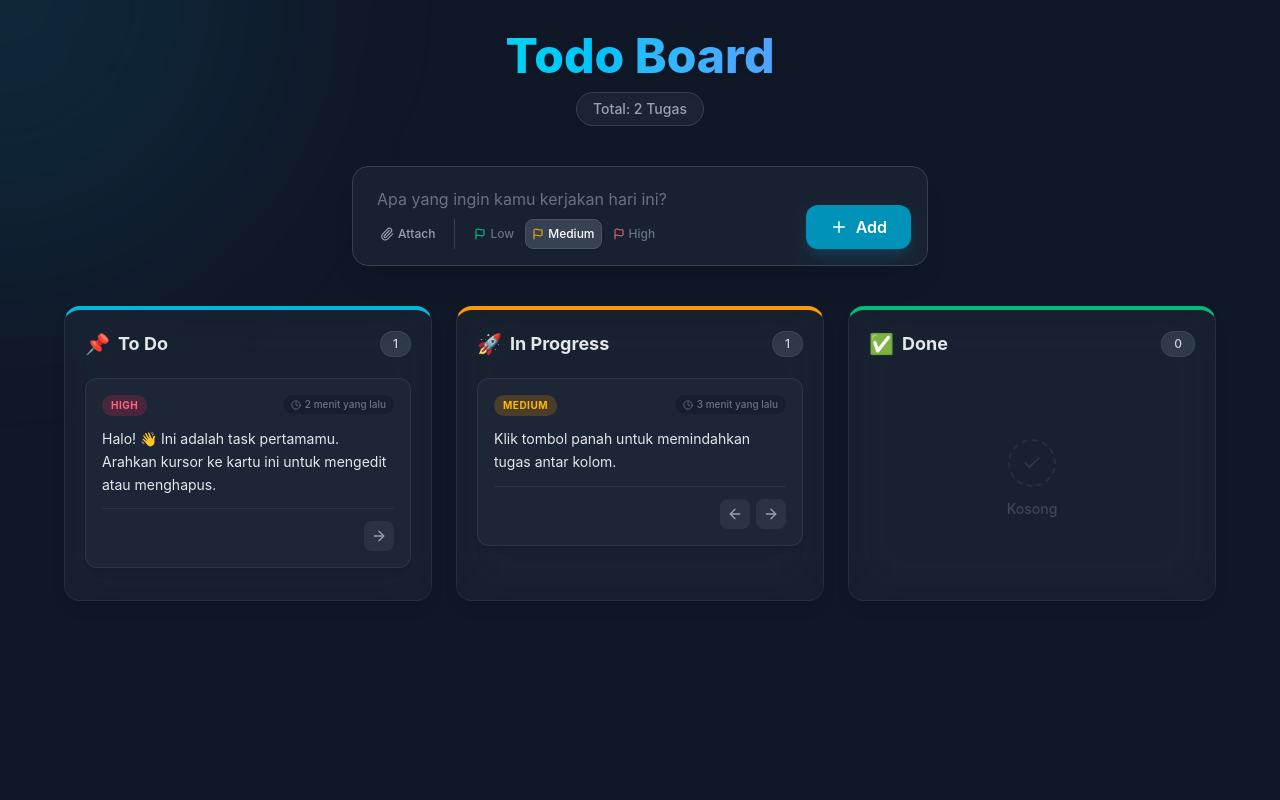
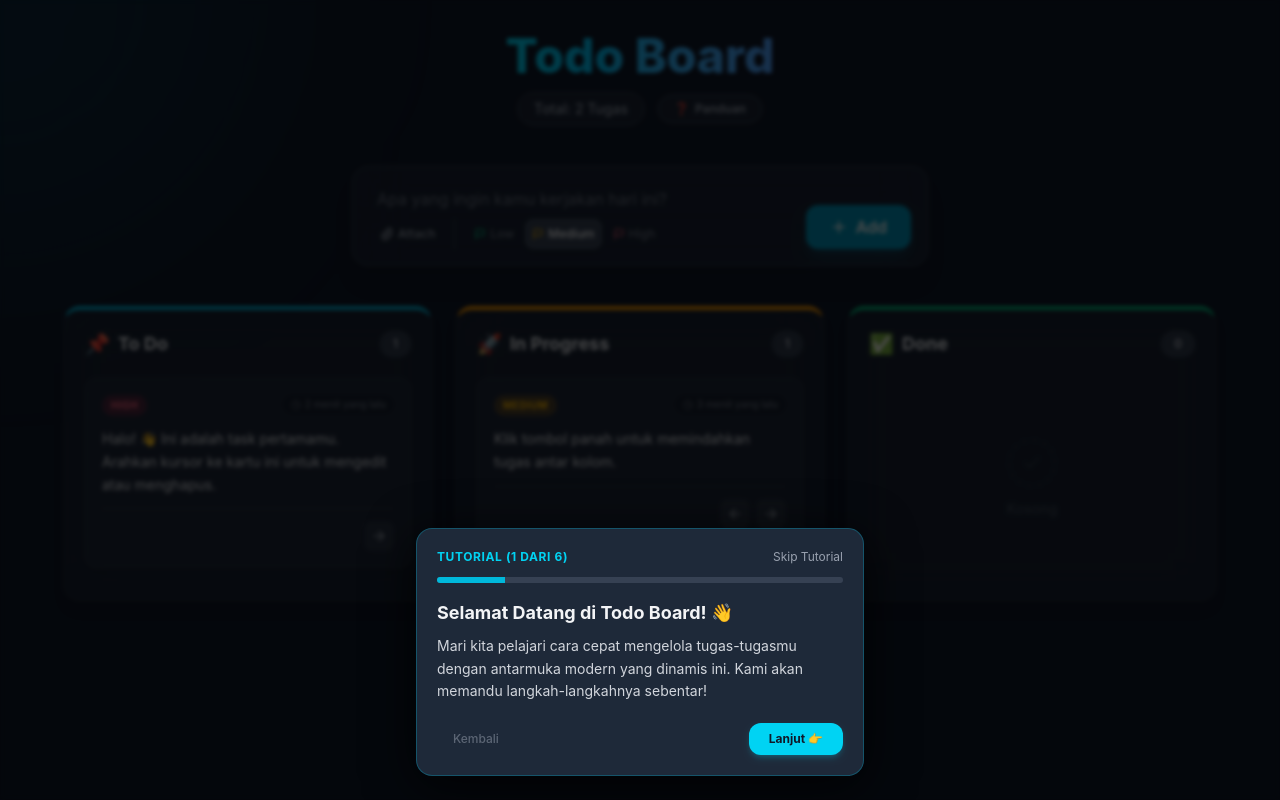
Before and after one commit to Pppppp07/todo-board, a React (Vite) app: page / in a window 1280 px wide. Built offline with nearby package versions, Linux system fonts and the light colour scheme.

Commit message:
feat: implement interactive tutorial tour and guide button

```diff
--- a/src/App.tsx
+++ b/src/App.tsx
@@ -54,6 +54,43 @@ const columnConfig: Record<ColumnType, { title: string, color: string, emoji: st
   }
 }
 
+interface TourStep {
+  title: string
+  description: string
+  targetId?: string
+}
+
+const tourSteps: TourStep[] = [
+  {
+    title: "Selamat Datang di Todo Board! 👋",
+    description: "Mari kita pelajari cara cepat mengelola tugas-tugasmu dengan antarmuka modern yang dinamis ini. Kami akan memandu langkah-langkahnya sebentar!"
+  },
+  {
+    title: "Buat Tugas Baru 📝",
+    description: "Di form ini, kamu bisa menulis judul tugas, memilih skala prioritas (Low, Medium, High), serta melampirkan file dokumen atau gambar (Maks 500KB) yang bisa dipreview langsung tanpa diunduh.",
+    targetId: "add-task-form"
+  },
+  {
+    title: "Kolom Status Tugas 📋",
+    description: "Papan ini dibagi menjadi 3 kolom: To Do (Tugas Baru), In Progress (Sedang Dikerjakan), dan Done (Selesai). Kamu bisa mengawasi semua progres tugasmu di sini.",
+    targetId: "board-layout"
+  },
+  {
+    title: "Kartu Tugas Interaktif 🃏",
+    description: "Setiap tugas memiliki kartu interaktif. Kamu bisa mengedit teksnya, menghapusnya, dan menggesernya secara instan menggunakan tombol panah (Geser Kiri/Kanan) tanpa seret-melepas.",
+    targetId: "tutorial-first-card"
+  },
+  {
+    title: "Geser & Lepas (Drag and Drop) 🎯",
+    description: "Seret kartu tugasmu langsung ke kolom lain! Rasakan sensasi aura bersinar saat kartu didekatkan ke kolom tujuan, dan bersiaplah menyambut ledakan konfeti saat tugas sukses dipindah ke kolom Done!",
+    targetId: "board-layout"
+  },
+  {
+    title: "Kamu Siap Memulai! 🚀",
+    description: "Kini kamu sudah menguasai cara pakai Todo Board. Mulailah mengelola produktivitas harimu dengan mudah dan menyenangkan!"
+  }
+]
+
 const getRelativeTime = (timestamp: number) => {
   const rtf = new Intl.RelativeTimeFormat('id', { numeric: 'auto' })
   const daysDifference = Math.round((timestamp - Date.now()) / (1000 * 60 * 60 * 24))
@@ -97,6 +134,50 @@ function App() {
   const [mousePosition, setMousePosition] = useState({ x: 0, y: 0 })
   const [deletingId, setDeletingId] = useState<number | null>(null)
   const [draggingOver, setDraggingOver] = useState<ColumnType | null>(null)
+  const [tutorialStep, setTutorialStep] = useState<number | null>(null)
+
+  useEffect(() => {
+    // Jalankan tutorial otomatis untuk pendatang baru dalam sesi ini
+    const isCompleted = sessionStorage.getItem('todo-tutorial-completed')
+    if (!isCompleted) {
+      setTutorialStep(0)
+    }
+  }, [])
+
+  useEffect(() => {
+    if (tutorialStep !== null) {
+      const step = tourSteps[tutorialStep]
+      if (step.targetId) {
+        setTimeout(() => {
+          const el = document.getElementById(step.targetId!)
+          if (el) {
+            el.scrollIntoView({ behavior: 'smooth', block: 'center' })
+          }
+        }, 150)
+      }
+    }
+  }, [tutorialStep])
+
+  const nextTutorialStep = () => {
+    if (tutorialStep !== null) {
+      if (tutorialStep < tourSteps.length - 1) {
+        setTutorialStep(tutorialStep + 1)
+      } else {
+        finishTutorial()
+      }
+    }
+  }
+
+  const prevTutorialStep = () => {
+    if (tutorialStep !== null && tutorialStep > 0) {
+      setTutorialStep(tutorialStep - 1)
+    }
+  }
+
+  const finishTutorial = () => {
+    setTutorialStep(null)
+    sessionStorage.setItem('todo-tutorial-completed', 'true')
+  }
 
   const columns: ColumnType[] = ['todo', 'doing', 'done']
 
@@ -290,13 +371,25 @@ function App() {
           <h1 className="text-4xl md:text-5xl font-extrabold text-transparent bg-clip-text bg-gradient-to-r from-cyan-400 to-blue-400 mb-3 text-center mt-8 md:mt-0 drop-shadow-sm">
             Todo Board
           </h1>
-          <div className="flex items-center gap-4 text-sm font-medium text-gray-400">
+          <div className="flex items-center gap-3 text-sm font-medium text-gray-400">
             <span className="bg-gray-800/80 px-4 py-1.5 rounded-full border border-gray-700 shadow-inner">Total: {tasks.length} Tugas</span>
+            <button
+              onClick={() => setTutorialStep(0)}
+              className="bg-gray-800/80 hover:bg-gray-700/80 hover:text-cyan-400 px-4 py-1.5 rounded-full border border-gray-700 transition-all active:scale-95 flex items-center gap-1.5 shadow-sm font-semibold text-xs"
+              title="Buka panduan interaktif"
+            >
+              <span>❓</span> <span>Panduan</span>
+            </button>
           </div>
         </div>
 
         {/* Form Input Terstruktur */}
-        <div className="max-w-xl mx-auto bg-gray-800/60 backdrop-blur-xl p-2 rounded-2xl border border-gray-700 shadow-xl flex flex-col mb-10 transition-all focus-within:border-cyan-500/50 focus-within:bg-gray-800/80">
+        <div
+          id="add-task-form"
+          className={`max-w-xl mx-auto bg-gray-800/60 backdrop-blur-xl p-2 rounded-2xl border border-gray-700 shadow-xl flex flex-col mb-10 transition-all focus-within:border-cyan-500/50 focus-within:bg-gray-800/80 ${
+            tutorialStep === 1 ? 'relative z-50 ring-4 ring-cyan-500 shadow-[0_0_30px_rgba(6,182,212,0.5)]' : ''
+          }`}
+        >
 
           {/* Attachment Preview (if any) */}
           <AnimatePresence>
@@ -383,7 +476,12 @@ function App() {
 
         {/* Board Layout (3 Kolom) */}
         <DragDropContext onDragEnd={onDragEnd} onDragUpdate={onDragUpdate}>
-          <div className="grid grid-cols-1 md:grid-cols-3 gap-6 max-w-6xl mx-auto">
+          <div
+            id="board-layout"
+            className={`grid grid-cols-1 md:grid-cols-3 gap-6 max-w-6xl mx-auto transition-all ${
+              (tutorialStep === 2 || tutorialStep === 4) ? 'relative z-50 ring-4 ring-cyan-500 shadow-[0_0_30px_rgba(6,182,212,0.5)] bg-gray-900/40 rounded-3xl p-3' : ''
+            }`}
+          >
           {columns.map((status, index) => {
             const config = columnConfig[status]
             const columnTasks = getTasksByStatus(status)
@@ -475,6 +573,8 @@ function App() {
                                 setPreviewImage={setPreviewImage}
                                 provided={dragProvided}
                                 snapshot={dragSnapshot}
+                                isTutorialTarget={index === 0 && status === 'todo'}
+                                tutorialStep={tutorialStep}
                               />
                             )}
                           </Draggable>
@@ -535,6 +635,62 @@ function App() {
           </motion.div>
         )}
       </AnimatePresence>
+
+      {/* Tutorial Overlay Backdrop */}
+      {tutorialStep !== null && (
+        <div
+          className="fixed inset-0 bg-black/70 backdrop-blur-[2px] z-40 transition-opacity duration-300"
+          onClick={finishTutorial}
+        />
+      )}
+
+      {/* Tutorial Card */}
+      {tutorialStep !== null && (
+        <div className="fixed bottom-6 left-1/2 -translate-x-1/2 z-50 w-[calc(100%-2rem)] max-w-md bg-gray-800 border border-cyan-500/30 rounded-2xl shadow-[0_10px_50px_rgba(0,0,0,0.8)] p-5 backdrop-blur-xl">
+          <div className="flex justify-between items-start mb-3">
+            <span className="text-xs font-bold text-cyan-400 uppercase tracking-wider">
+              Tutorial ({tutorialStep + 1} dari {tourSteps.length})
+            </span>
+            <button
+              onClick={finishTutorial}
+              className="text-xs text-gray-400 hover:text-white transition-colors"
+            >
+              Skip Tutorial
+            </button>
+          </div>
+
+          {/* Progress bar */}
+          <div className="w-full bg-gray-700 h-1.5 rounded-full overflow-hidden mb-4">
+            <div
+              className="bg-cyan-500 h-full transition-all duration-300"
+              style={{ width: `${((tutorialStep + 1) / tourSteps.length) * 100}%` }}
+            />
+          </div>
+
+          <h3 className="text-lg font-bold text-gray-100 mb-2">
+            {tourSteps[tutorialStep].title}
+          </h3>
+          <p className="text-sm text-gray-300 mb-5 leading-relaxed">
+            {tourSteps[tutorialStep].description}
+          </p>
+
+          <div className="flex justify-between items-center">
+            <button
+              onClick={prevTutorialStep}
+              disabled={tutorialStep === 0}
+              className="px-4 py-2 text-xs font-medium text-gray-400 hover:text-white disabled:opacity-50 disabled:pointer-events-none transition-colors"
+            >
+              Kembali
+            </button>
+            <button
+              onClick={nextTutorialStep}
+              className="px-5 py-2 text-xs font-bold text-gray-900 bg-cyan-400 hover:bg-cyan-300 rounded-xl transition-all shadow-md shadow-cyan-400/20 active:scale-95"
+            >
+              {tutorialStep === tourSteps.length - 1 ? 'Selesai 🚀' : 'Lanjut 👉'}
+            </button>
+          </div>
+        </div>
+      )}
     </div>
   )
 }
@@ -542,7 +698,8 @@ function App() {
 function TaskCard({
   task, status, editingId, editValue, setEditValue, startEditing,
   saveEdit, setEditingId, moveTask, deleteTask, confirmDelete,
-  deletingId, setDeletingId, setPreviewImage, provided, snapshot
+  deletingId, setDeletingId, setPreviewImage, provided, snapshot,
+  isTutorialTarget, tutorialStep
 }: {
   task: Task,
   status: ColumnType,
@@ -559,7 +716,9 @@ function TaskCard({
   setDeletingId: (id: number | null) => void,
   setPreviewImage: (attachment: Attachment) => void,
   provided?: any,
-  snapshot?: any
+  snapshot?: any,
+  isTutorialTarget?: boolean,
+  tutorialStep?: number | null
 }) {
   const [expanded, setExpanded] = useState(false)
   const isLong = task.title.length > 100
@@ -569,7 +728,8 @@ function TaskCard({
       ref={provided?.innerRef}
       {...provided?.draggableProps}
       style={provided?.draggableProps.style}
-      className="pb-3"
+      id={isTutorialTarget && tutorialStep === 3 ? "tutorial-first-card" : undefined}
+      className={`pb-3 ${isTutorialTarget && tutorialStep === 3 ? 'relative z-50' : ''}`}
     >
       <motion.div
         {...provided?.dragHandleProps}
@@ -581,6 +741,8 @@ function TaskCard({
         transition={{ duration: 0.25, ease: 'easeInOut' }}
         className={`bg-gray-800/80 hover:bg-gray-750 backdrop-blur-sm rounded-xl p-4 border group relative overflow-hidden ${
           snapshot?.isDragging ? 'border-cyan-500 shadow-2xl shadow-cyan-500/20 z-50 ring-2 ring-cyan-500 ring-offset-2 ring-offset-gray-900' : 'border-gray-700/60 shadow-md'
+        } ${
+          isTutorialTarget && tutorialStep === 3 ? 'ring-4 ring-cyan-500 shadow-[0_0_30px_rgba(6,182,212,0.5)] border-cyan-400' : ''
         }`}
       >
       {editingId === task.id ? (
```
